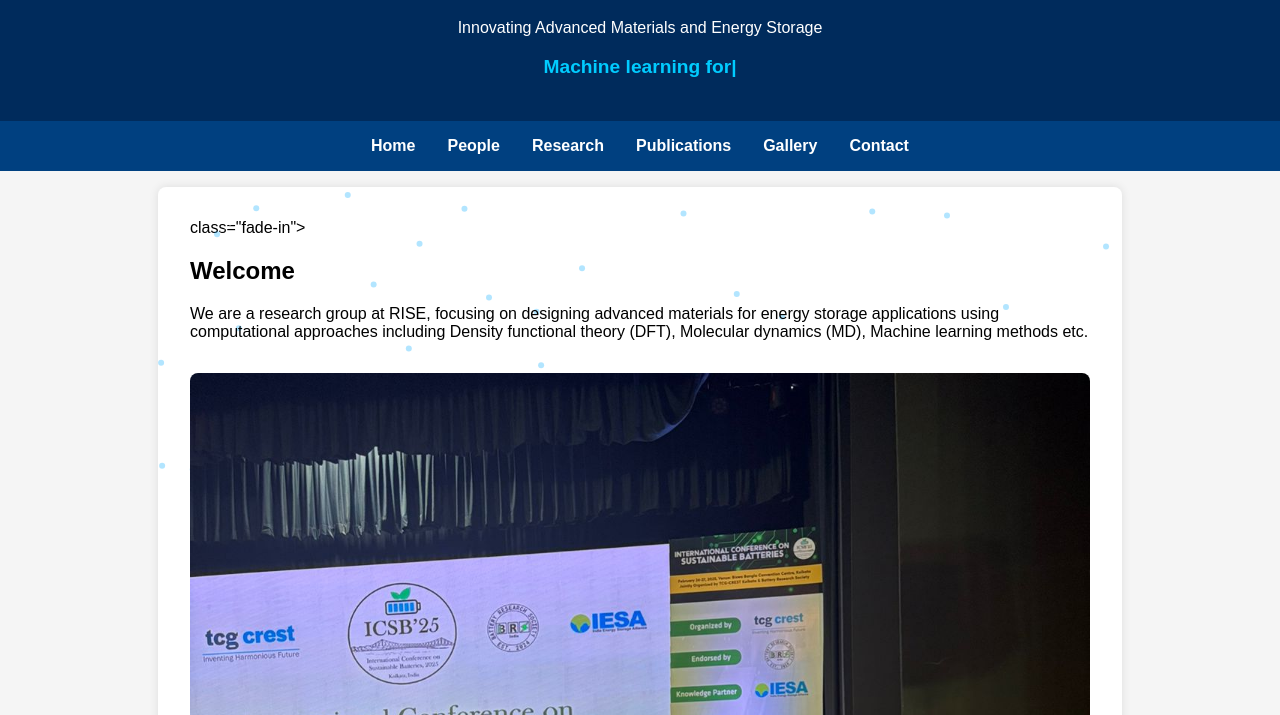
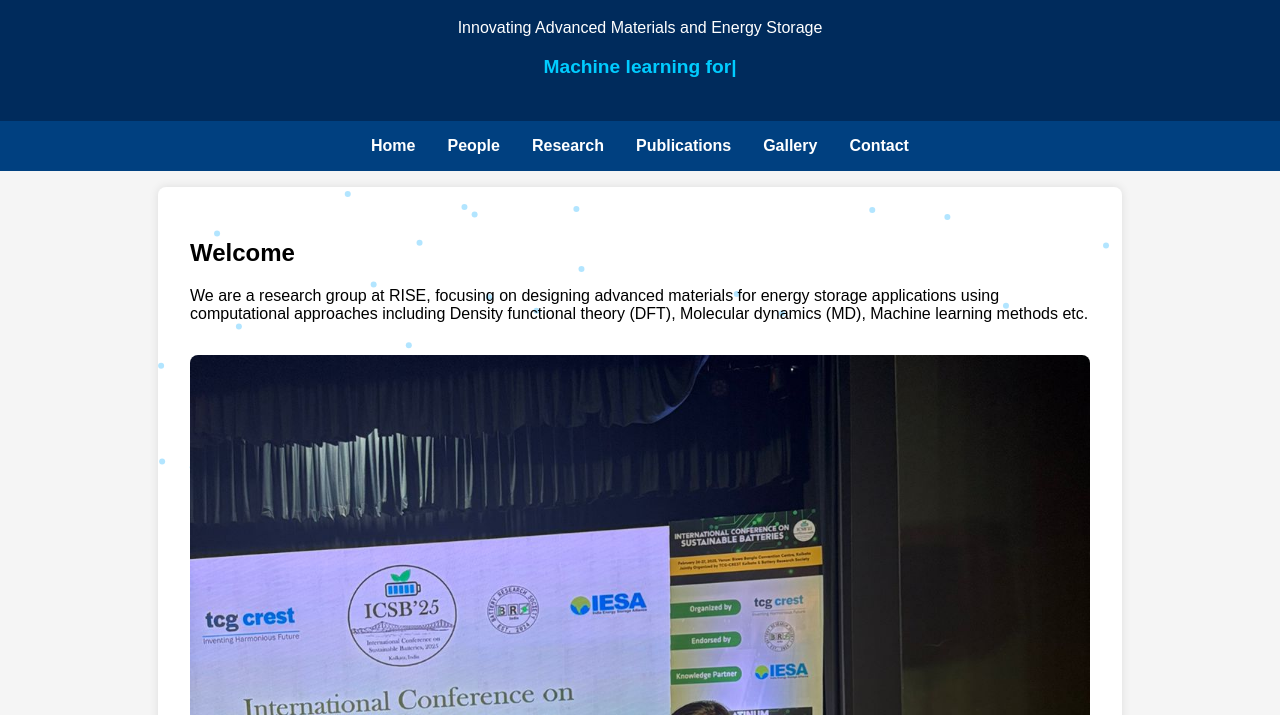
Before and after one commit to famreenb/TheAmreenGroup, a plain HTML site: page index.html in a window 1280 px wide. Shown: the part 85-800 px from the top of the page. Drawn offline with nearby package versions, Linux system fonts and the light colour scheme.

Commit message:
Update index.html

```diff
--- a/index.html
+++ b/index.html
@@ -172,7 +172,7 @@
     <a onclick="showSection('contact')">Contact</a>
   </nav>
 
-  <section id="home"> class="fade-in">
+  <section id="home">
     <div id="particles-js"></div>
     <h2>Welcome</h2>
     <p style="position: relative; z-index: 1;">
```
